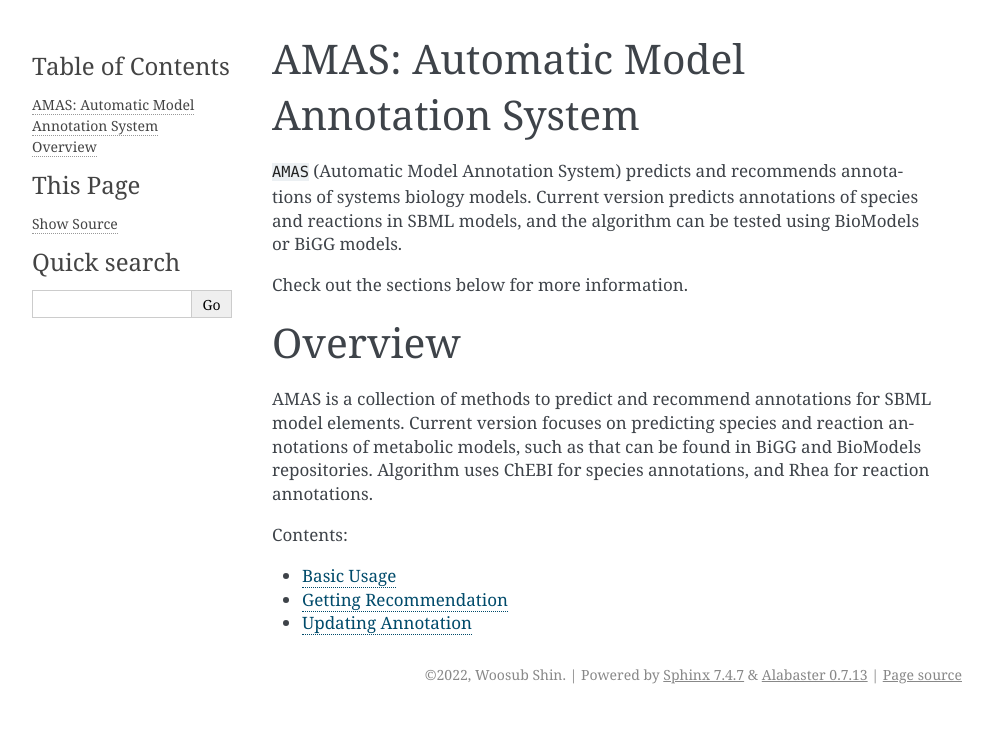
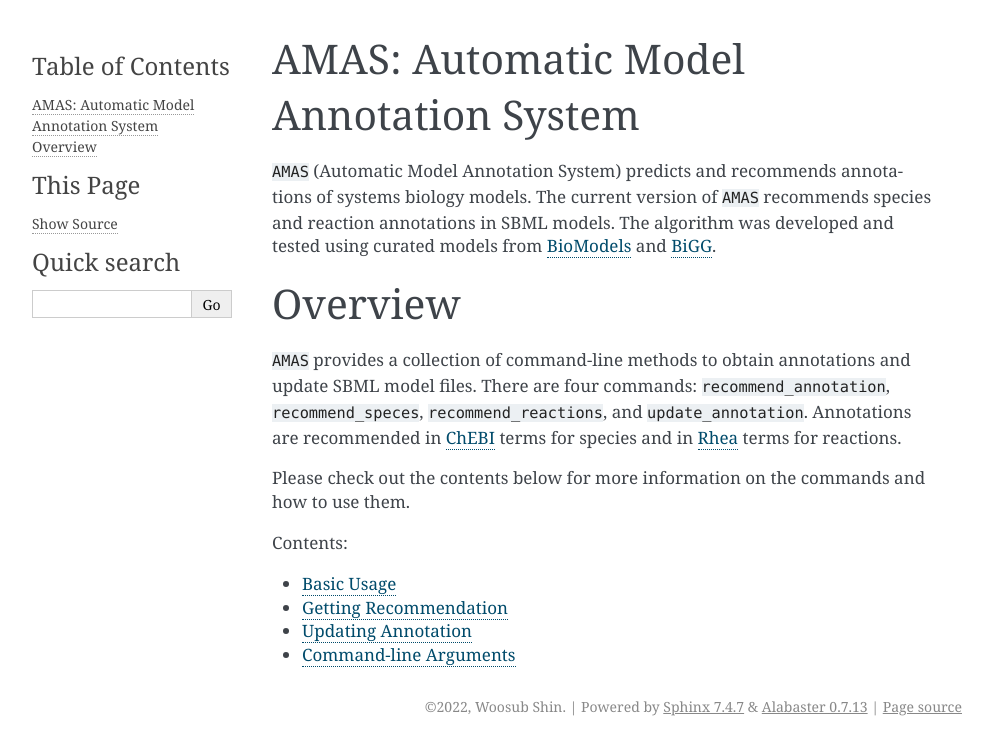
Before and after one commit to sys-bio/AMAS, a Sphinx documentation site: the page built from docs/source/index.rst, in a window 1280 px wide. Shown: the top 755 px of the page, without its empty margins (148-1141 px from the left). Built offline with Sphinx 7.4.7, drawn with Linux system fonts in a browser that asks for light colours.

Commit message:
readthedocs tbls

```diff
--- a/docs/source/index.rst
+++ b/docs/source/index.rst
@@ -6,14 +6,14 @@
 AMAS: Automatic Model Annotation System
 =======================================
 
-``AMAS`` (Automatic Model Annotation System) predicts and recommends annotations of systems biology models. Current version predicts annotations of species and reactions in SBML models, and the algorithm can be tested using BioModels or BiGG models.
-
-Check out the sections below for more information.
+``AMAS`` (Automatic Model Annotation System) predicts and recommends annotations of systems biology models. The current version of ``AMAS`` recommends species and reaction annotations in SBML models. The algorithm was developed and tested using curated models from `BioModels <https://www.ebi.ac.uk/biomodels/>`_ and `BiGG <http://bigg.ucsd.edu/>`_.
 
 
 Overview
 ========
-AMAS is a collection of methods to predict and recommend annotations for SBML model elements. Current version focuses on predicting species and reaction annotations of metabolic models, such as that can be found in BiGG and BioModels repositories. Algorithm uses ChEBI for species annotations, and Rhea for reaction annotations.
+``AMAS`` provides a collection of command-line methods to obtain annotations and update SBML model files. There are four commands: ``recommend_annotation``, ``recommend_speces``, ``recommend_reactions``, and ``update_annotation``. Annotations are recommended in `ChEBI <https://www.ebi.ac.uk/chebi/>`_ terms for species and in `Rhea <https://www.rhea-db.org/>`_ terms for reactions.
+
+Please check out the contents below for more information on the commands and how to use them.
 
 
 .. toctree::
```
Also changed, not shown: other parts of docs/source/index.rst (+1 -0 lines), docs/source/tbls.rst (added, +24 -0 lines), 2 other files.
